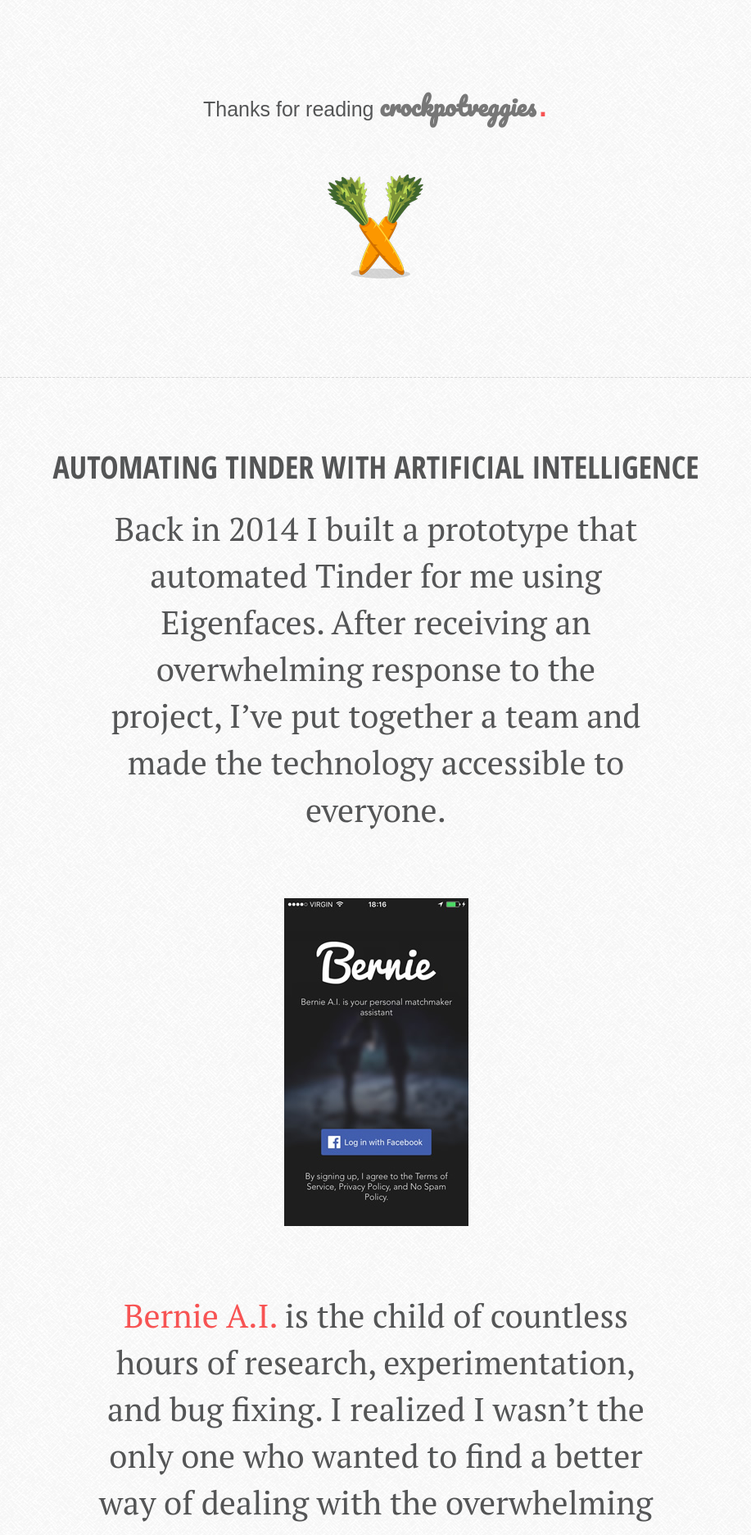
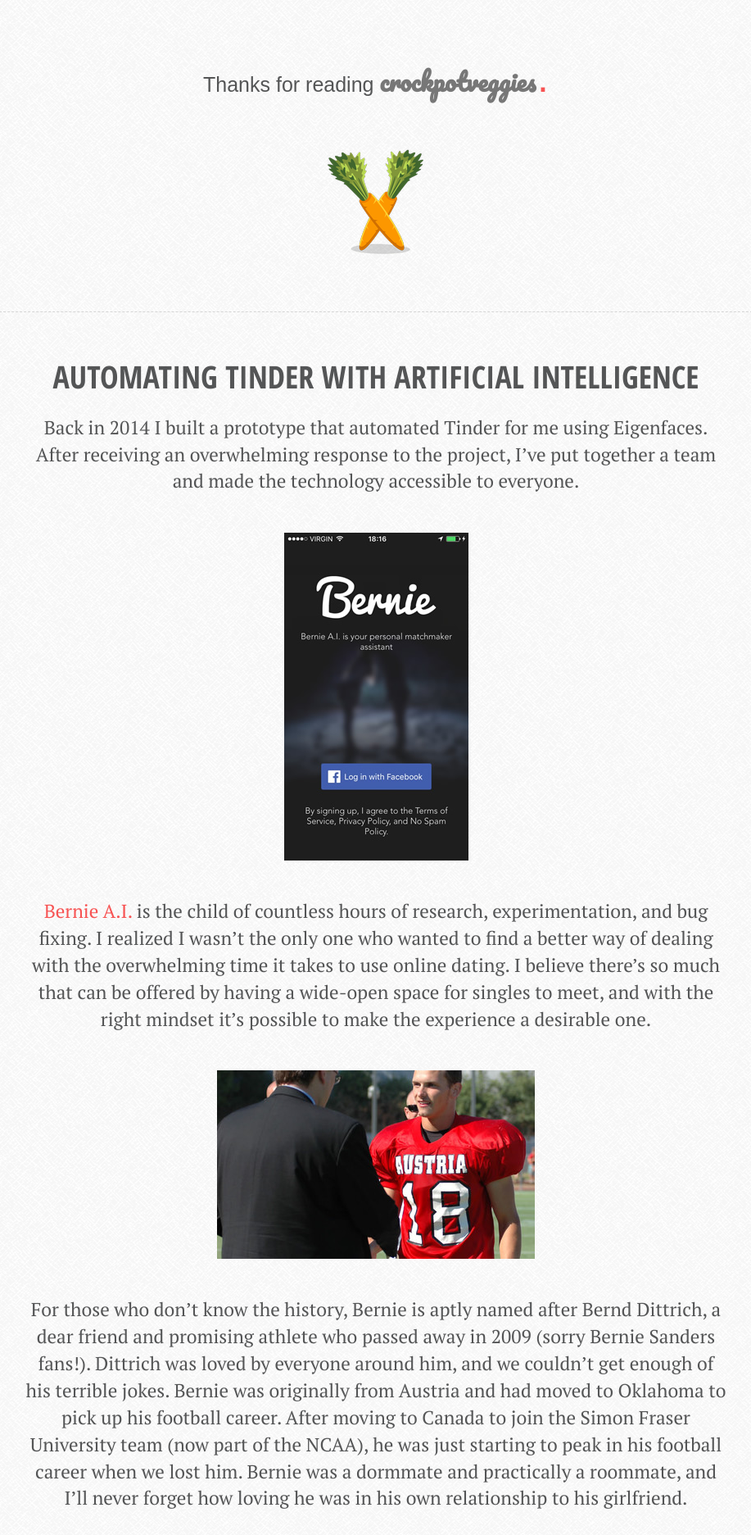
Before and after one commit to crockpotveggies/crockpotveggies.github.io, a Jekyll site: the page built from index.html, in a window 1280 px wide. Shown: the top 1873 px of the page at 82% size, without its empty margins (181-1098 px from the left). Built offline with Jekyll 4.4.1, drawn with Linux system fonts in a browser that asks for light colours; some web fonts are replaced; Markdown is read by kramdown in place of the engine named in the settings; comment, search, counter and statistics services are not loaded.

Commit message:
Layout fixes.

```diff
--- a/_includes/footer.html
+++ b/_includes/footer.html
@@ -71,10 +71,10 @@
 
     <script>
       $('body').flowtype({
-         maximum   : 1200,
+         maximum   : 1600,
          minFont   : 15,
-         maxFont   : 40,
-         fontRatio : 30
+         maxFont   : 23,
+         fontRatio : 50
       });
     </script>
 
--- a/_includes/post_detail.html
+++ b/_includes/post_detail.html
@@ -7,11 +7,11 @@
             {% endif %}
             </h2>
             <div class="row entry-content">
-              <div class="col-md-2 col-xs-2"></div>
-              <div class="col-md-8 col-xs-8">
+              <div class="col-md-1 col-xs-1"></div>
+              <div class="col-md-10 col-xs-10">
                 {{ content }}
               </div>
-              <div class="col-md-2 col-xs-2"></div>
+              <div class="col-md-1 col-xs-1"></div>
             </div>
           </div>
         </div>
--- a/style/main.css
+++ b/style/main.css
@@ -71,8 +71,8 @@
 }
 
 .block{
-	padding-top:70px;
-	padding-bottom:70px;
+	padding-top:40px;
+	padding-bottom:40px;
 	border-bottom:1px dashed #d5d5d5;
 }
 
@@ -422,7 +422,7 @@
 }
 
 header .head-bar .head-item{
-	margin-bottom:50px;
+	margin-bottom:30px;
 	opacity:0;
 	-ms-filter: "progid:DXImageTransform.Microsoft.Alpha(Opacity=0)";
 	animation-duration: 1s;
```
